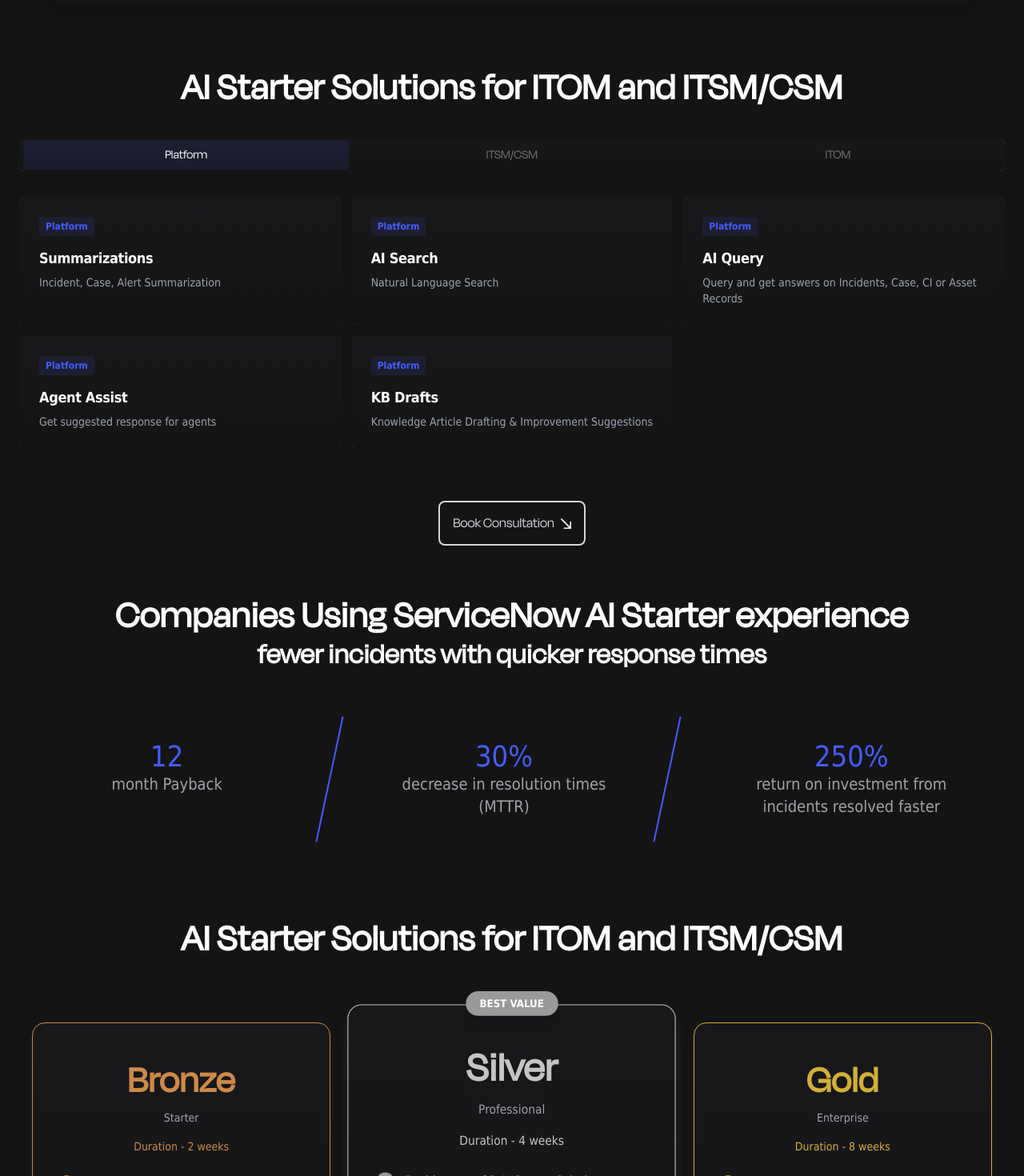
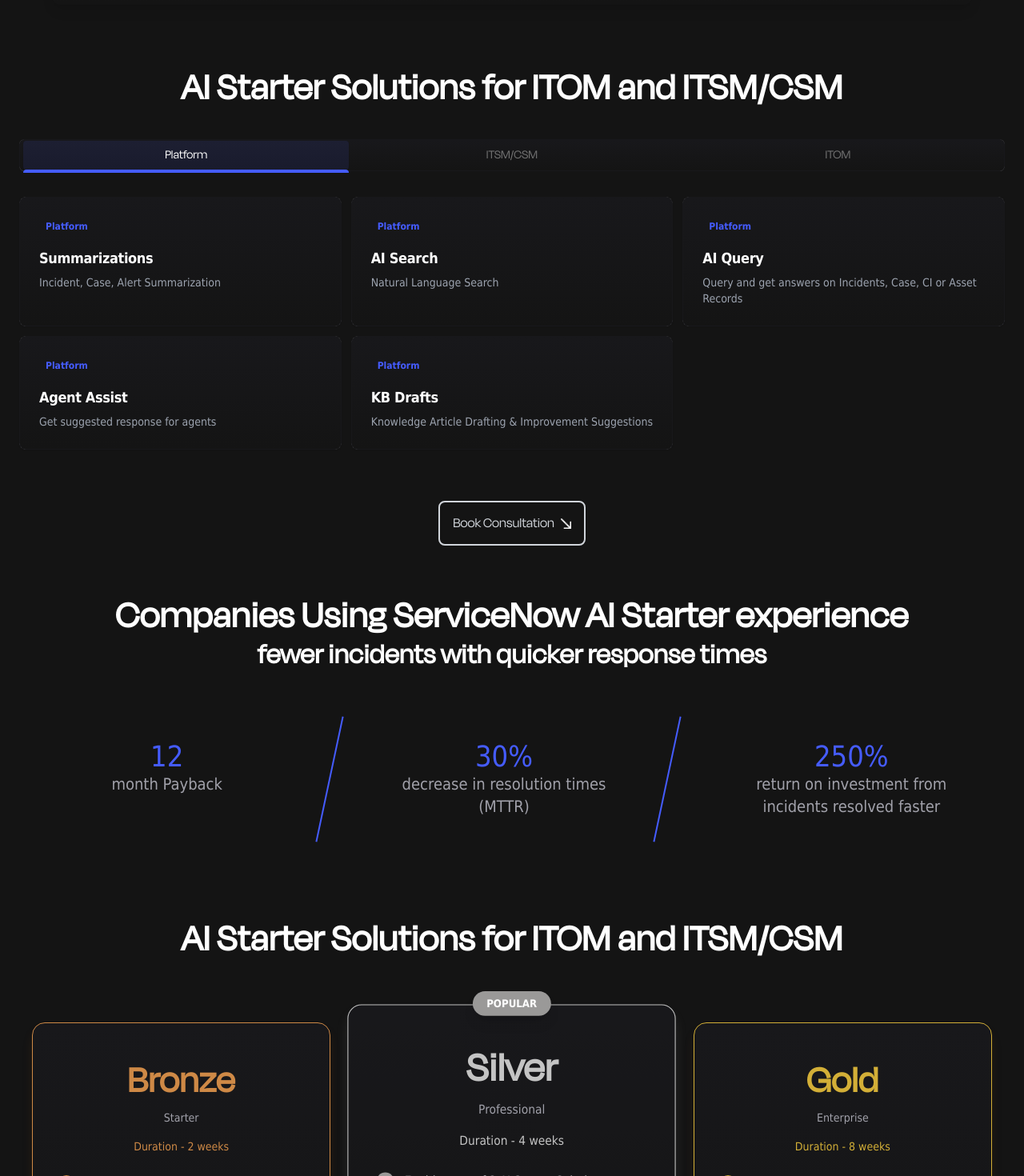
Before and after one commit to shreyaskashyapp/manaopili, a Next.js app: page /ai-launchpad in a window 1280 px wide. Shown: the part 2411-3881 px from the top of the page at 80% size. Built offline with nearby package versions, Linux system fonts and the light colour scheme; no server answers.

Commit message:
ADDED undeline

```diff
--- a/src/app/ai-launchpad/components/pricing-cards.js
+++ b/src/app/ai-launchpad/components/pricing-cards.js
@@ -19,7 +19,7 @@
                         >
                             {tier?.recommended && (
                                 <div className="absolute -top-4 left-1/2 -translate-x-1/2 bg-[#9a9998] text-white text-xs font-bold px-4 py-1.5 rounded-full shadow-lg">
-                                    BEST VALUE
+                                    POPULAR
                                 </div>
                             )}
 
--- a/src/app/ai-launchpad/components/products.js
+++ b/src/app/ai-launchpad/components/products.js
@@ -33,7 +33,14 @@
                 <Tabs value={activeTab} onValueChange={setActiveTab} className="w-full">
                     <TabsList className="flex w-full mb-8 bg-gradient-to-b from-zinc-900 to-[#141414] border border-zinc-900 ">
                         {data?.categories?.map((cat) => (
-                            <TabsTrigger key={cat} value={cat} className="flex-1 data-[state=active]:bg-[#455cff]/10 data-[state=active]:text-white text-sm sm:text-base">
+                            <TabsTrigger
+                                key={cat}
+                                value={cat}
+                                className={`flex-1 data-[state=active]:bg-[#455cff]/10 data-[state=active]:text-white text-sm sm:text-base relative
+                                    ${activeTab === cat ? "after:content-[''] after:absolute after:left-0 after:right-0 after:-bottom-1 after:h-1 after:bg-[#455cff] after:rounded-t" : ""}
+                                `}
+                                style={{ position: "relative" }}
+                            >
                                 {cat}
                             </TabsTrigger>
                         ))}
@@ -46,7 +53,7 @@
                                     <Card key={service?.id} className="hover:border-[#455cff]/20 transition-all bg-gradient-to-b from-zinc-900 to-[#141414] border border-zinc-900 duration-300 cursor-pointer group">
                                         <CardHeader>
                                             <div className="flex items-start justify-between mb-2 ">
-                                                <span className="text-xs font-semibold px-2 py-1 rounded bg-[#455cff]/10 text-[#455cff]">
+                                                <span className="text-xs font-semibold px-2 py-1 rounded text-[#455cff]">
                                                     {service?.category}
                                                 </span>
                                             </div>
```
